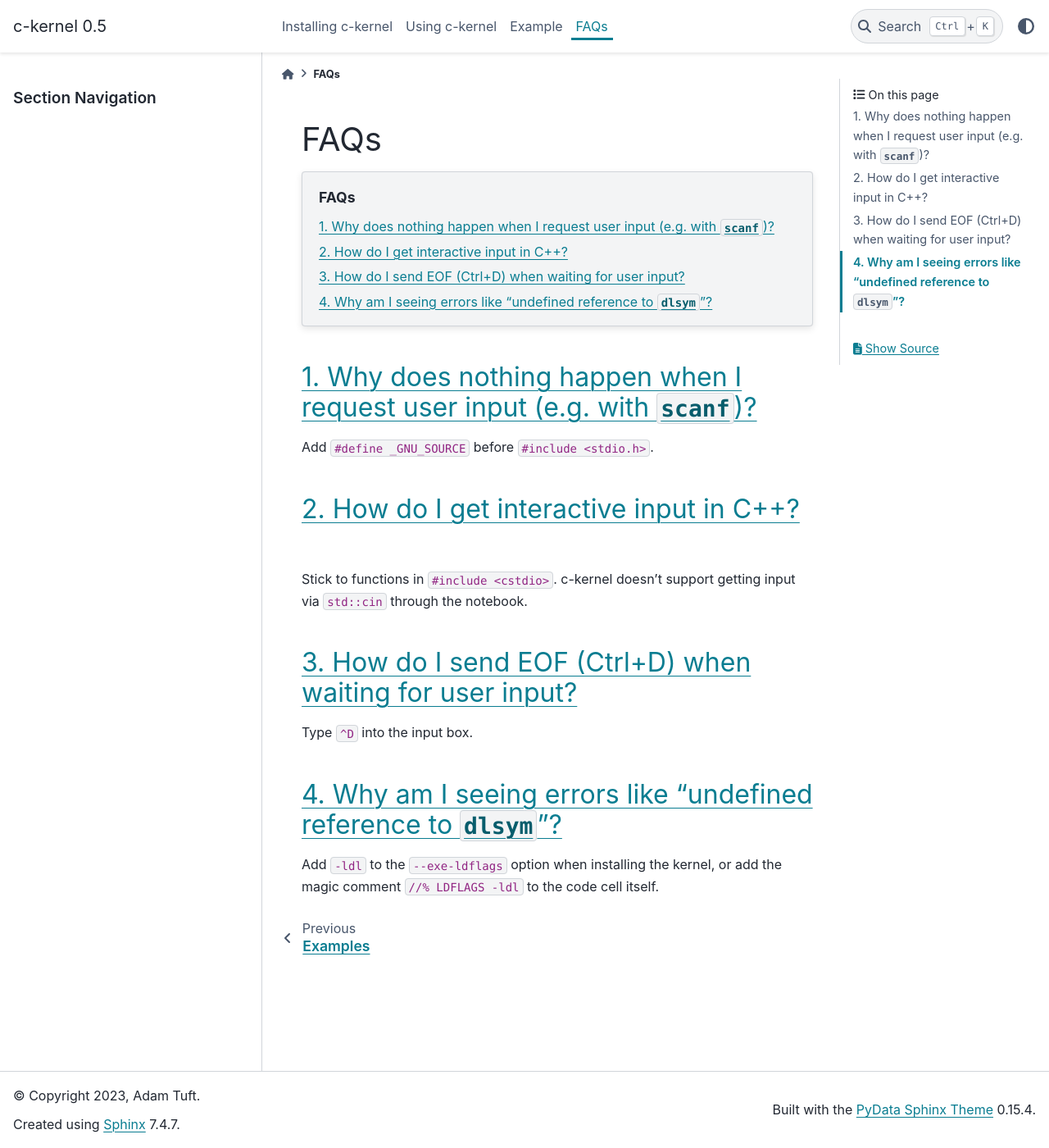
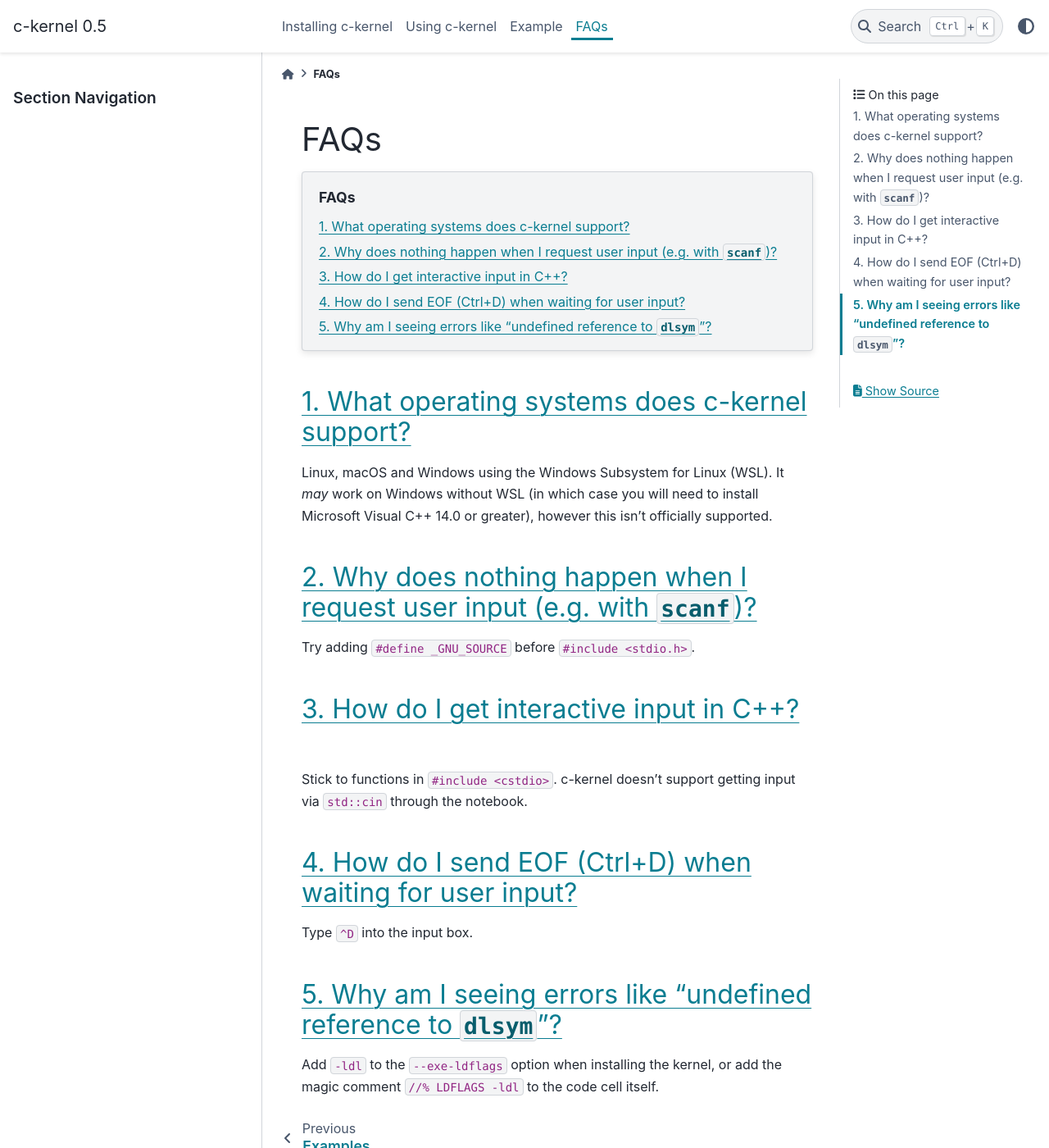
Before and after one commit to adamtuft/c-kernel, a Sphinx documentation site: the page built from docs/03-FAQ.rst, in a window 1280 px wide and 1400 px high. Shown: the whole window at 82% size. Built offline with Sphinx 7.4.7 and the PyData theme 0.15.4, drawn with Linux system fonts in a browser that asks for light colours.

Commit message:
Update docs with information about supported systems

```diff
--- a/docs/00-install.rst
+++ b/docs/00-install.rst
@@ -1,5 +1,11 @@
 Installing c-kernel
 ===================
+
+.. attention::
+    C-kernel is officially supported on Linux and macOS, and on Windows using the Windows
+    Subsystem for Linux (WSL). C-kernel *may* work on Windows without WSL (in which
+    case you will need to install Microsoft Visual C++ 14.0 or greater), however this
+    isn't officially supported.
 
 .. contents: Contents
 
--- a/docs/03-FAQ.rst
+++ b/docs/03-FAQ.rst
@@ -4,23 +4,30 @@ FAQs
 .. contents:: FAQs
     :local:
 
-1. Why does nothing happen when I request user input (e.g. with ``scanf``)?
+1. What operating systems does c-kernel support?
 ^^^^^^^^^^^^^^^^^^^^^^^^^^^^^^^^^^^^^^^^^^^^^^^^^^^^^^^^^^^^^^^^^^^^^^^^^^^^^^^^
 
-Add ``#define _GNU_SOURCE`` before ``#include <stdio.h>``.
+Linux, macOS and Windows using the Windows Subsystem for Linux (WSL). It *may*
+work on Windows without WSL (in which case you will need to install Microsoft
+Visual C++ 14.0 or greater), however this isn't officially supported.
 
-2. How do I get interactive input in C++?
+2. Why does nothing happen when I request user input (e.g. with ``scanf``)?
+^^^^^^^^^^^^^^^^^^^^^^^^^^^^^^^^^^^^^^^^^^^^^^^^^^^^^^^^^^^^^^^^^^^^^^^^^^^^^^^^
+
+Try adding ``#define _GNU_SOURCE`` before ``#include <stdio.h>``.
+
+3. How do I get interactive input in C++?
 ^^^^^^^^^^^^^^^^^^^^^^^^^^^^^^^^^^^^^^^^^^^^^^^^^^^^^^^^^^^^^^^^^^^^^^^^^^^^^^^^
 
 Stick to functions in ``#include <cstdio>``. c-kernel doesn't support getting
 input via ``std::cin`` through the notebook.
 
-3. How do I send EOF (Ctrl+D) when waiting for user input?
+4. How do I send EOF (Ctrl+D) when waiting for user input?
 ^^^^^^^^^^^^^^^^^^^^^^^^^^^^^^^^^^^^^^^^^^^^^^^^^^^^^^^^^^^^^^^^^^^^^^^^^^^^^^^^
 
 Type ``^D`` into the input box.
 
-4. Why am I seeing errors like "undefined reference to ``dlsym``"?
+5. Why am I seeing errors like "undefined reference to ``dlsym``"?
 ^^^^^^^^^^^^^^^^^^^^^^^^^^^^^^^^^^^^^^^^^^^^^^^^^^^^^^^^^^^^^^^^^^^^^^^^^^^^^^^^
 
 Add ``-ldl`` to the ``--exe-ldflags`` option when installing the kernel, or add
```
